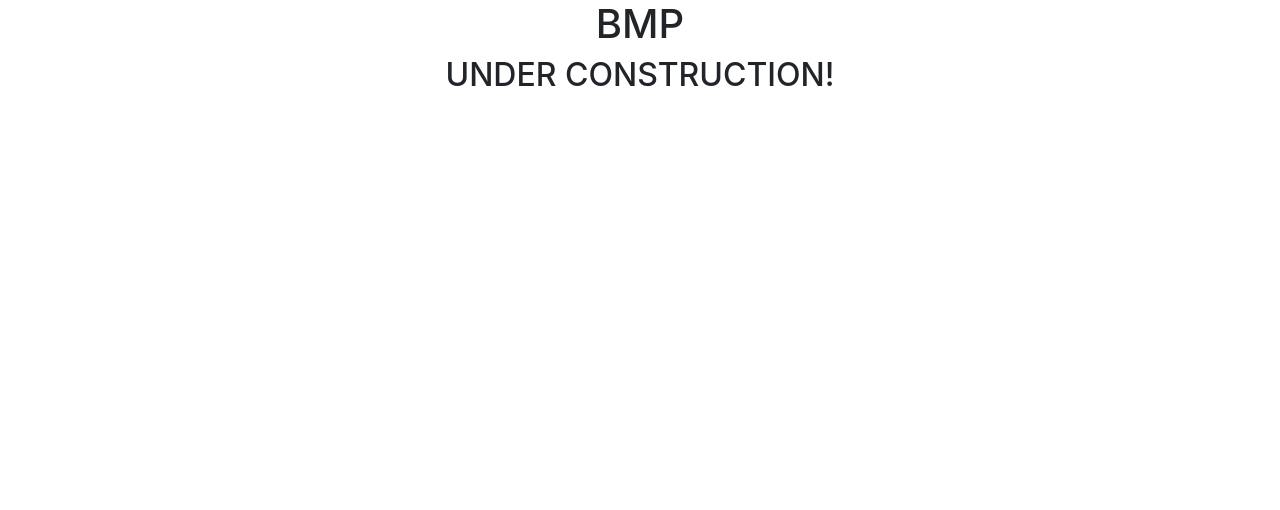
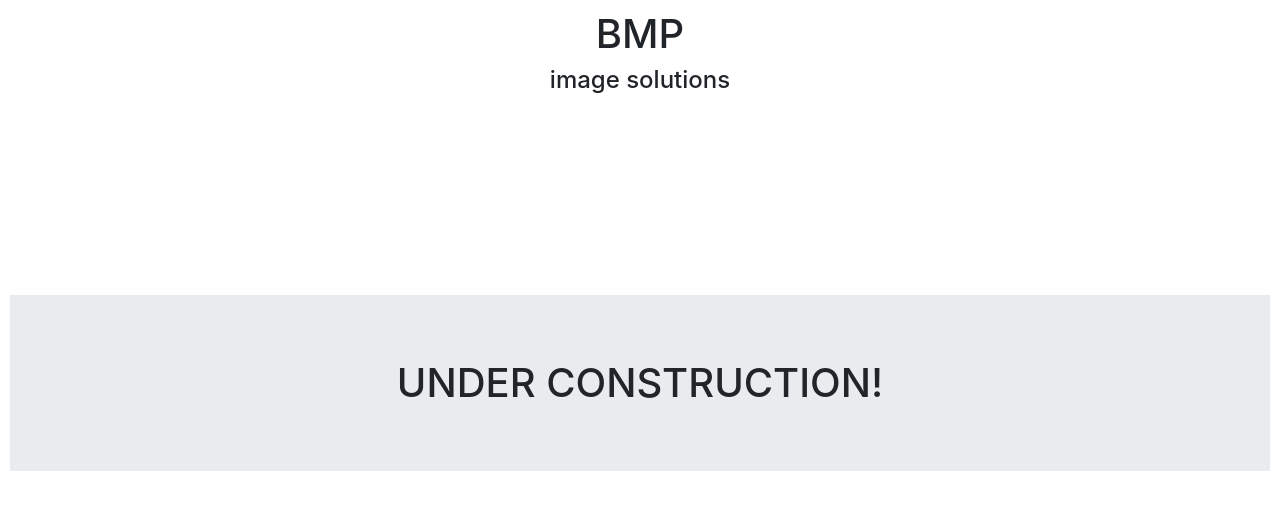
Before and after one commit to mikerobards/bmpga-site, a plain HTML site: page index.html in a window 1280 px wide. Drawn offline with nearby package versions, Linux system fonts and the light colour scheme.

Commit message:
add styling

```diff
--- a/index.html
+++ b/index.html
@@ -4,11 +4,13 @@
   <meta name="viewport" content="width=device-width, initial-scale=1.0">
   <meta http-equiv="X-UA-Compatible" content="ie=edge">
   <link rel="stylesheet" href="https://stackpath.bootstrapcdn.com/bootstrap/4.1.3/css/bootstrap.min.css" integrity="sha384-MCw98/SFnGE8fJT3GXwEOngsV7Zt27NXFoaoApmYm81iuXoPkFOJwJ8ERdknLPMO" crossorigin="anonymous">
+  <link rel="stylesheet" href="style.css">
   <title>BMP</title>
 </head>
 <body>
   <h1 class="text-center">BMP</h1>
-  <h2 class="text-center">UNDER CONSTRUCTION!</h2>
+  <h4 class="text-center">image solutions</h4>
+  <h1 class="jumbotron jumbotron-fluid text-center">UNDER CONSTRUCTION!</h1>
 
   <script src="https://code.jquery.com/jquery-3.3.1.slim.min.js" integrity="sha384-q8i/X+965DzO0rT7abK41JStQIAqVgRVzpbzo5smXKp4YfRvH+8abtTE1Pi6jizo" crossorigin="anonymous"></script>
   <script src="https://cdnjs.cloudflare.com/ajax/libs/popper.js/1.14.3/umd/popper.min.js" integrity="sha384-ZMP7rVo3mIykV+2+9J3UJ46jBk0WLaUAdn689aCwoqbBJiSnjAK/l8WvCWPIPm49" crossorigin="anonymous"></script>
--- /dev/null
+++ b/style.css
@@ -0,0 +1,7 @@
+body {
+  margin: 10px;
+}
+
+.jumbotron {
+  margin: 25vh auto;
+}
```
